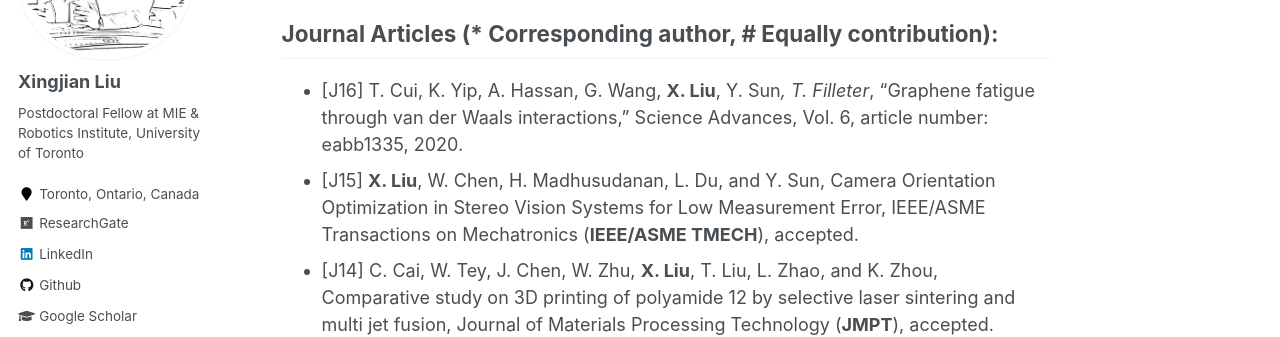
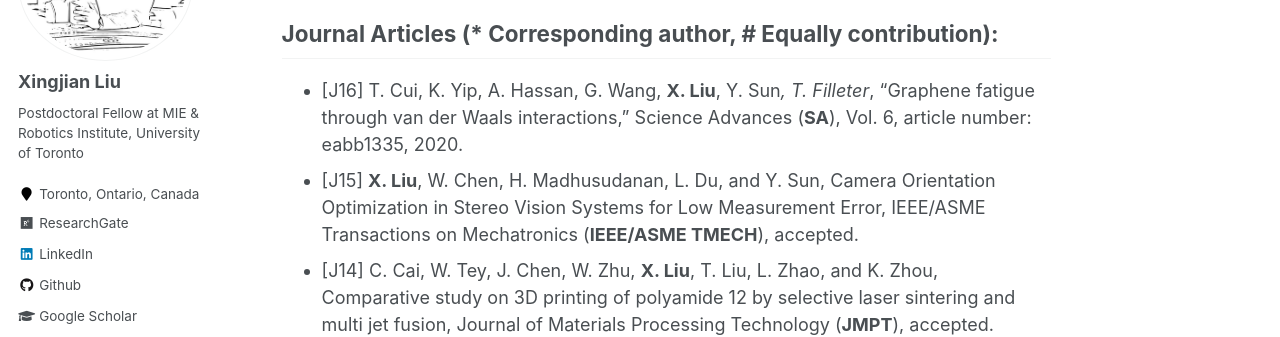
Before and after one commit to xingjianliu/xingjianliu.github.io, a Jekyll site: the page built from _pages/publications.md, in a window 1280 px wide and 900 px high. Shown: the part 212-549 px from the top of the window. Built offline with Jekyll 4.4.1, drawn with Linux system fonts in a browser that asks for light colours.

```diff
--- a/_pages/publications.md
+++ b/_pages/publications.md
@@ -5,7 +5,7 @@ author_profile: true
 ---
 Please check my [Google Scholar Profile](https://scholar.google.com/citations?user=8AIuzdwAAAAJ&hl=en&authuser=1).
 ## Journal Articles (* Corresponding author, # Equally contribution):
-- [J16] T. Cui, K. Yip, A. Hassan, G. Wang, **X. Liu**, Y. Sun*, T. Filleter*, "Graphene fatigue through van der Waals interactions," Science Advances, Vol. 6, article number: eabb1335, 2020.
+- [J16] T. Cui, K. Yip, A. Hassan, G. Wang, **X. Liu**, Y. Sun*, T. Filleter*, "Graphene fatigue through van der Waals interactions," Science Advances (**SA**), Vol. 6, article number: eabb1335, 2020.
 - [J15] **X. Liu**, W. Chen, H. Madhusudanan, L. Du, and Y. Sun, Camera Orientation Optimization in Stereo Vision Systems for Low Measurement Error, IEEE/ASME Transactions on Mechatronics  (**IEEE/ASME TMECH**), accepted.
 - [J14] C. Cai, W. Tey, J. Chen, W. Zhu, **X. Liu**, T. Liu, L. Zhao, and K. Zhou, Comparative study on 3D printing of polyamide 12 by selective laser sintering and multi jet fusion, Journal of Materials Processing Technology  (**JMPT**), accepted.
 - [J13] W. Dou, Q. Zhao, M. Malhi, **X. Liu**, Z. Zhang, L. Wang, S. Mass, K. Nanthakumar, R. Hamilton, J. Maynes, and Y. Sun, Label-Free Conduction Velocity Mapping and Gap Junction Assessment of Functional iPSC-Cardiomyocyte Monolayers, Biosensors and Bioelectronics  (**BB**), accepted.
```
